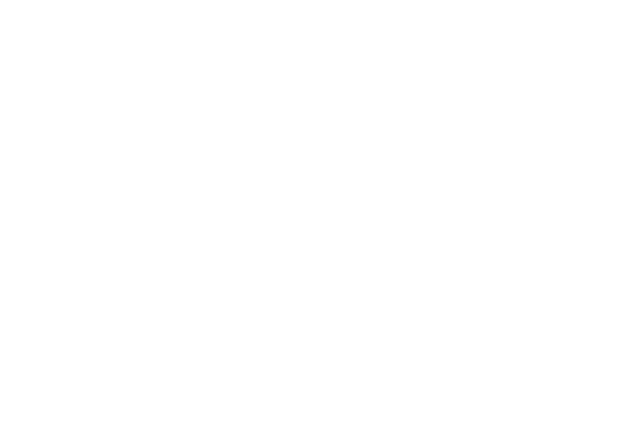
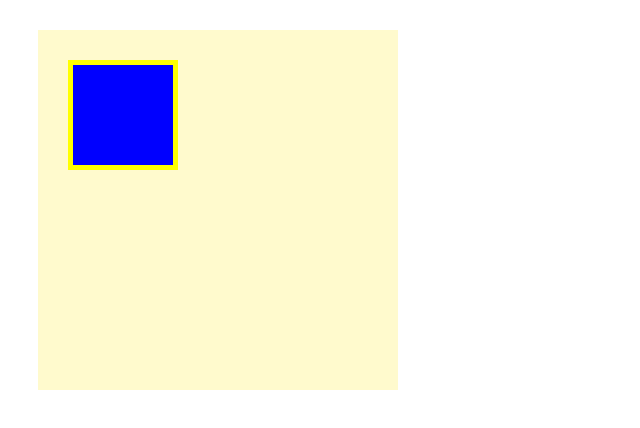
Before and after one commit to asayake1027/study1, a plain HTML site: page box/box.html in a window 1280 px wide. Shown: the whole page, without its empty margins (0-640 px from the left). Drawn offline with Linux system fonts and the light colour scheme.

Commit message:
box.html

```diff
--- a/box/box.css
+++ b/box/box.css
@@ -1,4 +1,14 @@
 .box1 {
     width: 300px;
     height: 300px;
+    background-color: #fffacd;
+    margin: 30px;
+    padding: 30px;
   }
+
+  .box2 {
+    width: 100px;
+    height: 100px;
+    background-color: blue;
+    border: 5px solid yellow;
+  }
--- a/box/box.html
+++ b/box/box.html
@@ -7,6 +7,9 @@
   </head>
 
   <body>
-    <div class="box1"></div>
+    <div class="box1">
+        <div class="box2"></div>
+    </div>
+
   </body>
 </html>
```
